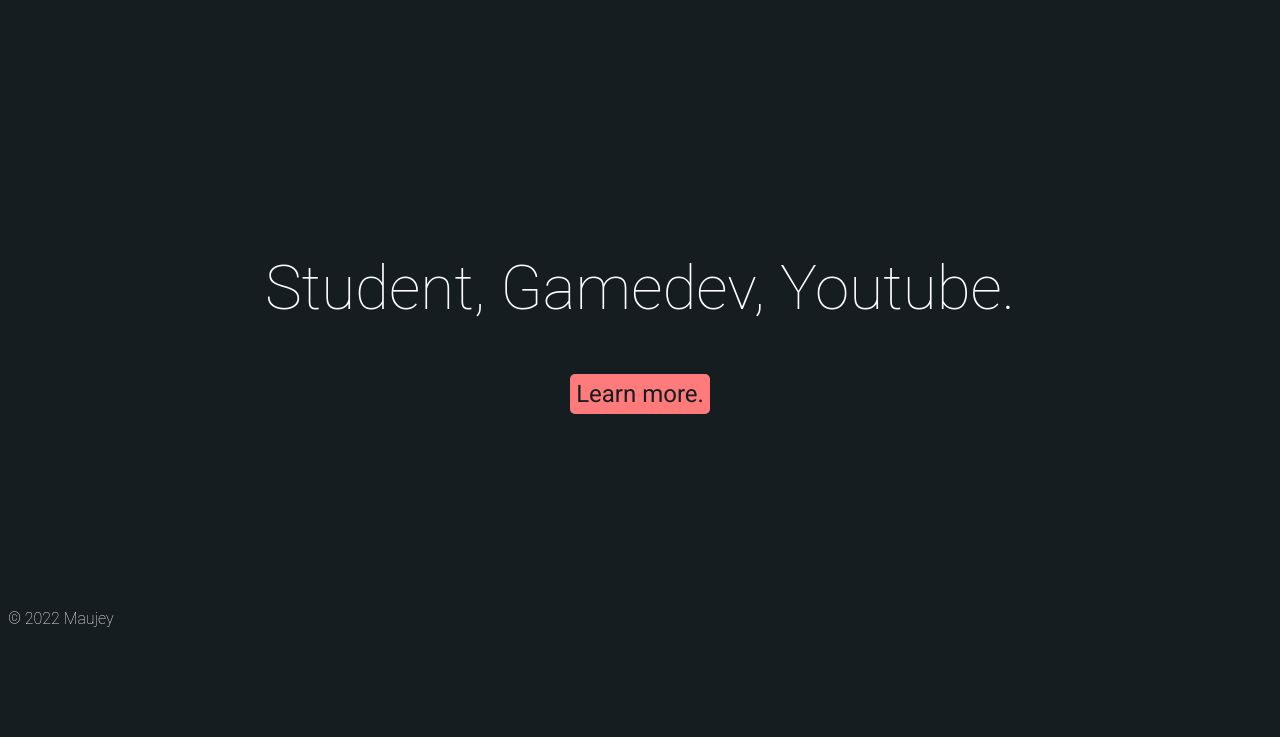
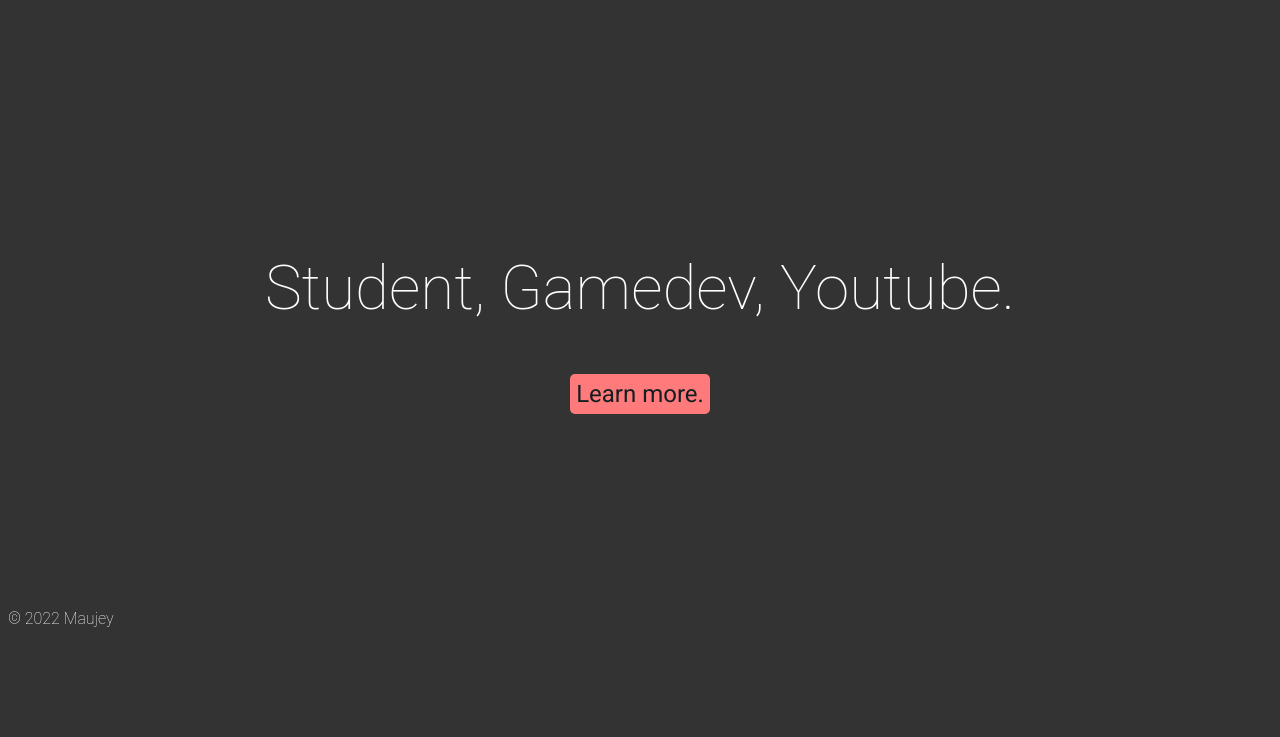
Before and after one commit to MojizDev/web, a plain HTML site: page index.html in a window 1280 px wide. Shown: the part 172-909 px from the top of the page. Drawn offline with Linux system fonts and the light colour scheme.

Commit message:
changed bg color

```diff
--- a/styles/contact.css
+++ b/styles/contact.css
@@ -11,7 +11,7 @@ html {
 .element::-webkit-scrollbar { width: 0 !important }
 
 body {
-    background: #151D21;
+    background: #333333;
     background-image: url('../images/bg.png');
     background-size: 100%;
     background-repeat: no-repeat;
--- a/styles/main.css
+++ b/styles/main.css
@@ -11,8 +11,7 @@ html {
 .element::-webkit-scrollbar { width: 0 !important }
 
 body {
-    background: #151D21;
-    background-image: url('../images/bg.png');
+    background: #333333;
     background-size: 100%;
     background-repeat: no-repeat;
     color: white;
@@ -66,10 +65,12 @@ section header {
 }
 
 .home {
+    font-family: 'Roboto Thin';
     margin-top: 220px;
 }
 
 .games {
+    font-family: 'Roboto Thin';
     margin-top: 20px;
 }
 
--- a/styles/video.css
+++ b/styles/video.css
@@ -11,7 +11,7 @@ html {
 .element::-webkit-scrollbar { width: 0 !important }
 
 body {
-    background: #151D21;
+    background: #333333;
     background-image: url('../images/bg.png');
     background-size: 100%;
     background-repeat: no-repeat;
```
